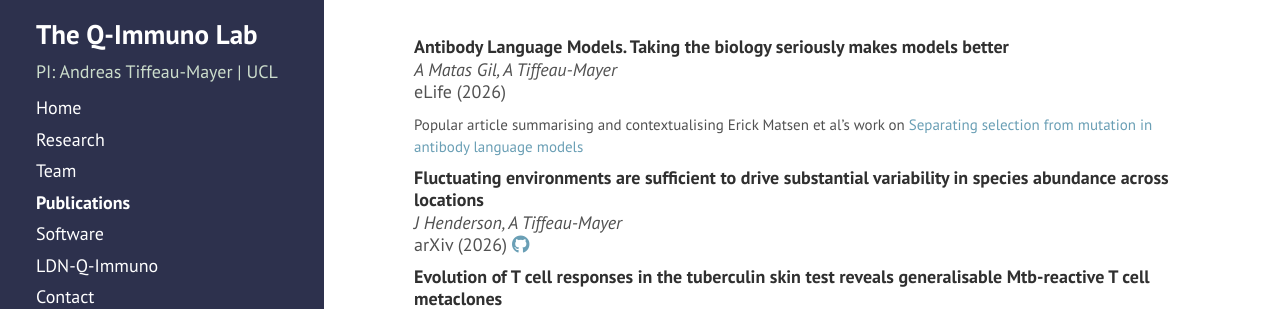
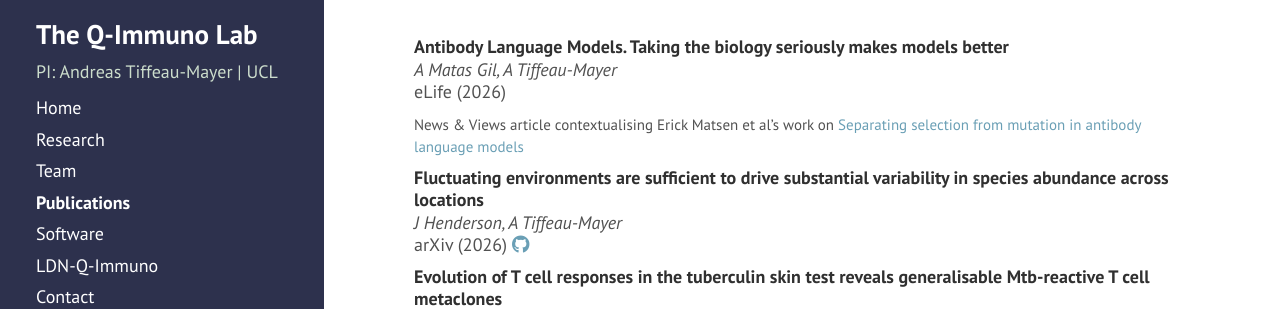
Before and after one commit to andim/andim.github.io, a Jekyll site: the page built from publications.md, in a window 1280 px wide and 900 px high. Shown: the top 309 px of the window. Built offline with Jekyll 4.4.1, drawn with Linux system fonts in a browser that asks for light colours; nearby versions of some CDN libraries; a style sheet for code colours, icons or effects is not loaded.

Commit message:
updated publist

```diff
--- a/_data/publist.yml
+++ b/_data/publist.yml
@@ -4,7 +4,7 @@
   year: 2026
   links:
     doi: https://doi.org/10.7554/eLife.111070
-  media: "Popular article summarising and contextualising Erick Matsen et al's work on [Separating selection from mutation in antibody language models](https://doi.org/10.7554/eLife.109644.3)"
+  media: "News & Views article contextualising Erick Matsen et al's work on [Separating selection from mutation in antibody language models](https://doi.org/10.7554/eLife.109644.3)"
 
 - authors: J Henderson, A Tiffeau-Mayer
   title: Fluctuating environments are sufficient to drive substantial variability in species abundance across locations
```
